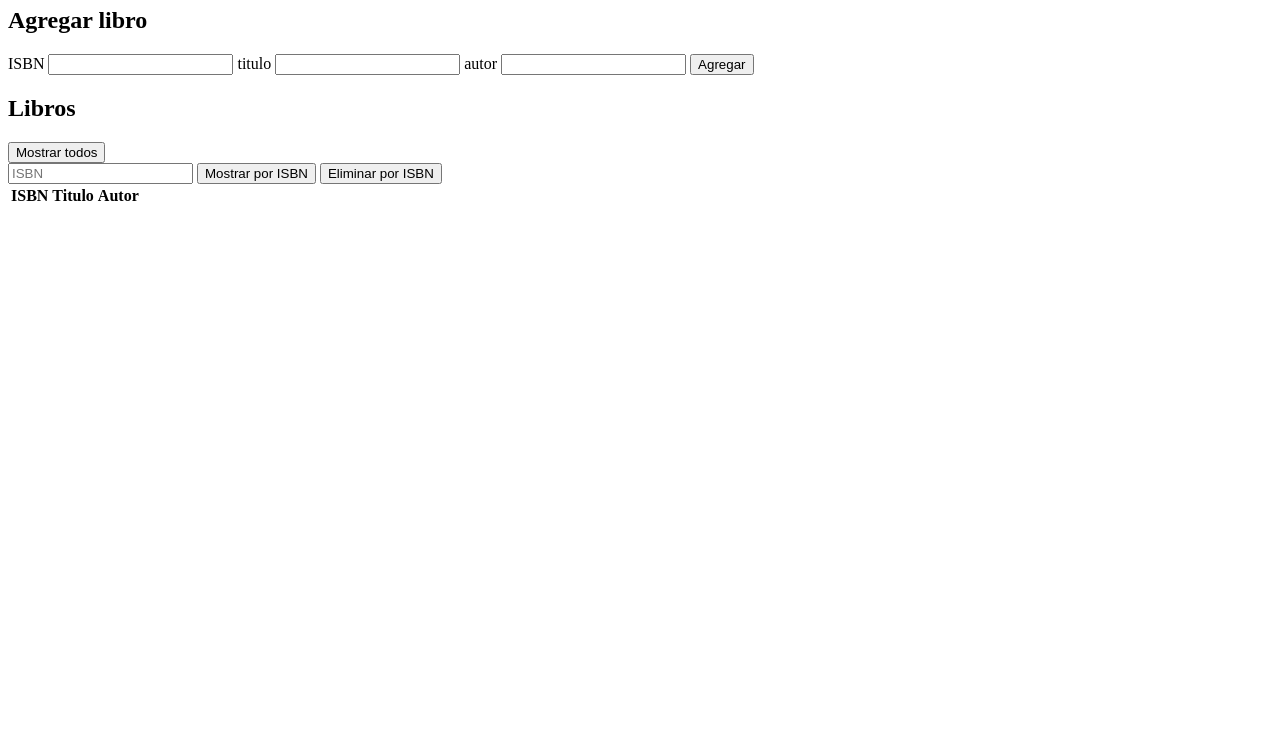
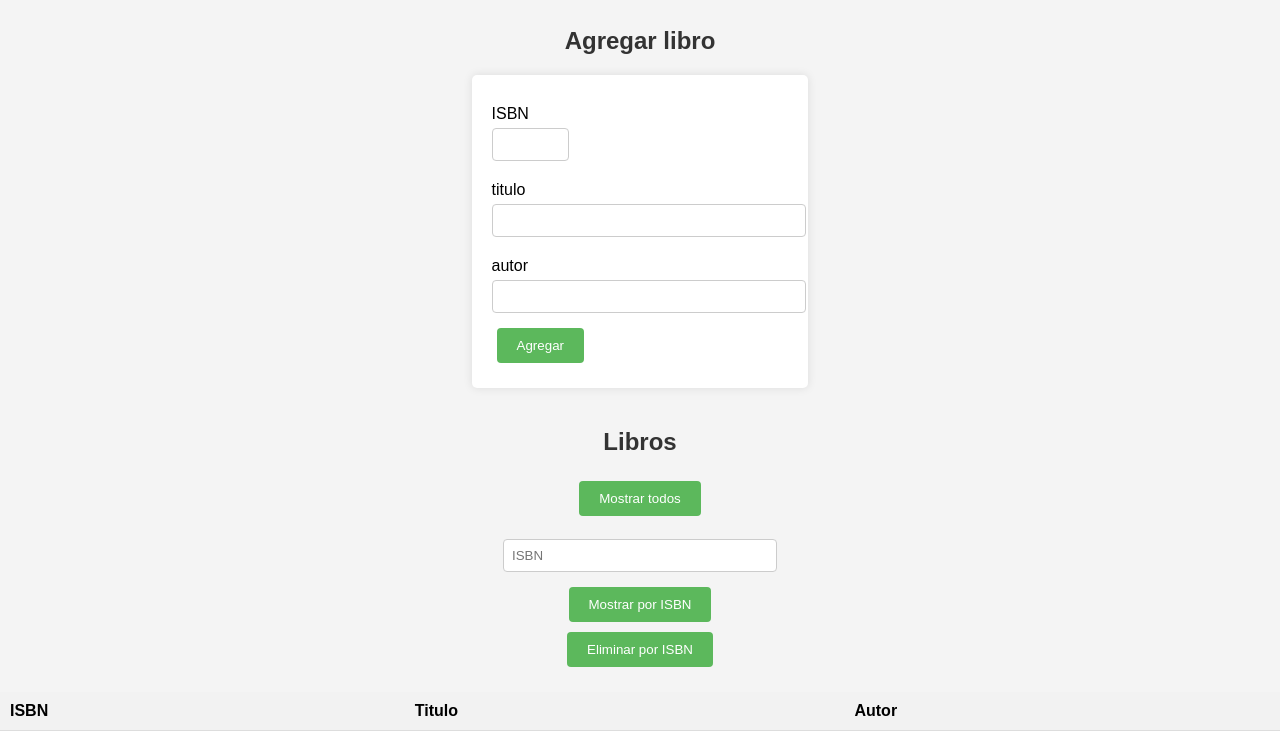
Before and after one commit to SebastianGarciaRecio/library, a website: page public/index.html in a window 1280 px wide. Shown: the part 73-804 px from the top of the page. Drawn offline with Linux system fonts and the light colour scheme.

Commit message:
commit10

```diff
--- a/public/index.html
+++ b/public/index.html
@@ -4,33 +4,29 @@
     <meta charset="UTF-8" />
     <meta name="viewport" content="width=device-width, initial-scale=1.0" />
     <title>Libreria</title>
+    <link rel="stylesheet" href="styles.css" />
   </head>
   <body>
     <h1>Libreria</h1>
-
 
     <h2>Agregar libro</h2>
     <form id="addProductForm">
       <label for="ISBN">ISBN</label>
       <input type="text" id="ISBN" />
 
-
       <label for="titulo">titulo</label>
       <input type="text" id="titulo" />
-
 
       <label for="autor">autor</label>
       <input type="text" id="autor" />
 
-
       <button type="submit">Agregar</button>
     </form>
 
-
     <h2>Libros</h2>
     <button id="getLibros">Mostrar todos</button>
-   <br>
-   <input type="text" placeholder="ISBN" id="ISBNNUevo"/>
+    <br />
+    <input type="text" placeholder="ISBN" id="ISBNNUevo" />
     <button id="getLibroISBN">Mostrar por ISBN</button>
     <button id="eliminarLibro">Eliminar por ISBN</button>
     <table>
@@ -44,7 +40,6 @@
       <tbody id="productList"></tbody>
     </table>
 
-
     <script src="script.js"></script>
   </body>
 </html>
--- a/public/script.js
+++ b/public/script.js
@@ -98,7 +98,8 @@ async function deleteLibro() {
        const data = await response.json();
        console.log(data)
        if(data.success){
-           alert("Eliminado correctamente")
+            getLibros();
+            alert("Eliminado correctamente")
        }else{
            alert("No existe")
        }
--- /dev/null
+++ b/public/styles.css
@@ -0,0 +1,68 @@
+body {
+    font-family: Arial, sans-serif;
+    background-color: #f4f4f4;
+    margin: 0;
+    padding: 0;
+    display: flex;
+    flex-direction: column;
+    align-items: center;
+  }
+
+  h1, h2 {
+    color: #333;
+  }
+
+  form {
+    background: #fff;
+    padding: 20px;
+    border-radius: 5px;
+    box-shadow: 0 0 10px rgba(0, 0, 0, 0.1);
+    margin-bottom: 20px;
+  }
+
+  label {
+    display: block;
+    margin: 10px 0 5px;
+  }
+
+  input[type="text"] {
+    width: 100%;
+    padding: 8px;
+    margin-bottom: 10px;
+    border: 1px solid #ccc;
+    border-radius: 4px;
+  }
+
+  button {
+    background-color: #5cb85c;
+    color: white;
+    padding: 10px 20px;
+    border: none;
+    border-radius: 4px;
+    cursor: pointer;
+    margin: 5px;
+  }
+
+  button:hover {
+    background-color: #4cae4c;
+  }
+
+  table {
+    width: 100%;
+    border-collapse: collapse;
+    margin-top: 20px;
+  }
+
+  th, td {
+    padding: 10px;
+    text-align: left;
+    border-bottom: 1px solid #ddd;
+  }
+
+  th {
+    background-color: #f2f2f2;
+  }
+
+  #ISBN, #ISBNNUevo {
+    width: 20%;
+  }
```
Lines whose indentation alone changed are shown as unchanged.
